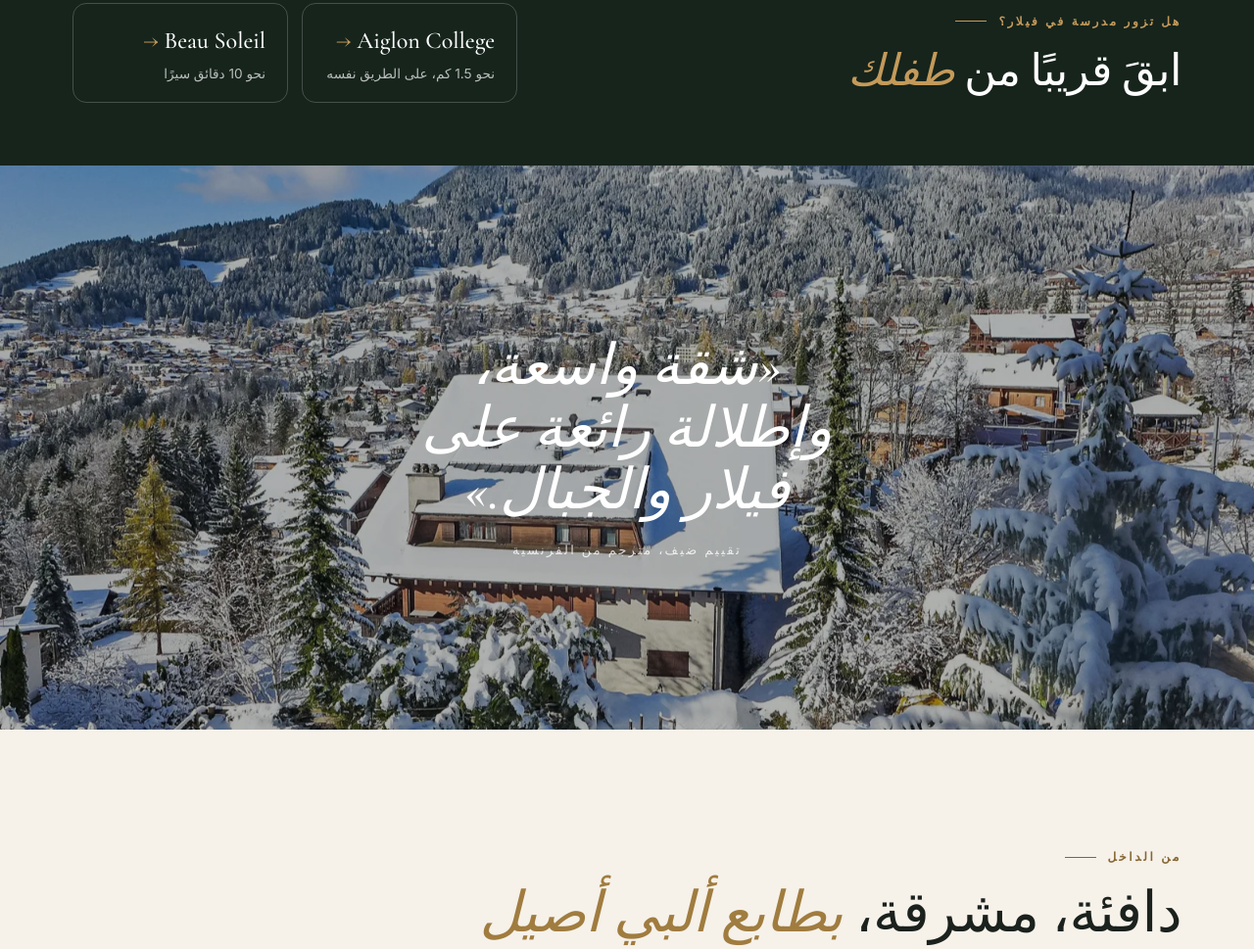
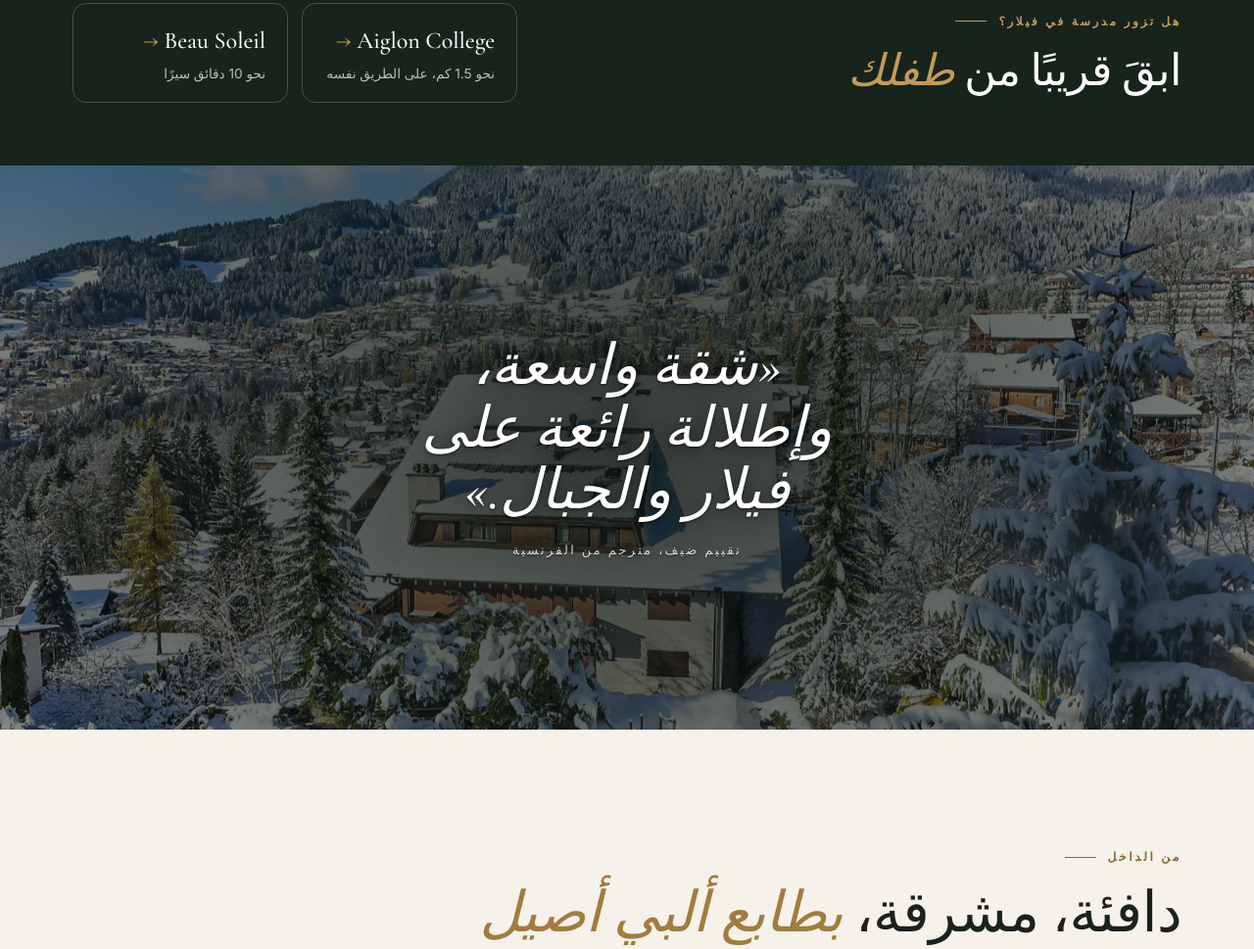
Before and after one commit to JonathanWilson1/villars-flat, a plain HTML site: page ar/index.html in a window 1280 px wide. Shown: the part 1762-2731 px from the top of the page at 98% size. Drawn offline with nearby package versions, Linux system fonts and the light colour scheme.

Commit message:
Quote band: radial vignette behind the review text, stronger in winter
Co-Authored-By: Claude Fable 5.1 <noreply@anthropic.com>

```diff
--- a/ar/index.html
+++ b/ar/index.html
@@ -124,8 +124,9 @@
   /* panorama band */
   .band{position:relative;height:72vh;min-height:420px;overflow:hidden}
   .band img{position:absolute;inset:-10% 0;width:100%;height:120%;object-fit:cover;will-change:transform}
-  .band .quote{position:absolute;inset:0;display:flex;align-items:center;justify-content:center;text-align:center;color:#fff;background:rgba(10,18,13,.32);padding:24px}
-  .band blockquote{font-family:var(--serif);font-style:italic;font-size:clamp(2rem,5vw,3.6rem);margin:0;max-width:18ch;line-height:1.1}
+  .band .quote{position:absolute;inset:0;display:flex;align-items:center;justify-content:center;text-align:center;color:#fff;background:radial-gradient(ellipse 55% 80% at 50% 50%,rgba(10,18,13,.74),rgba(10,18,13,.4) 100%);padding:24px}
+  [data-season="winter"] .band .quote{background:radial-gradient(ellipse 55% 80% at 50% 50%,rgba(10,18,13,.82),rgba(10,18,13,.5) 100%)}
+  .band blockquote{font-family:var(--serif);font-style:italic;font-size:clamp(2rem,5vw,3.6rem);margin:0;max-width:18ch;line-height:1.1;text-shadow:0 1px 3px rgba(0,0,0,.6),0 2px 24px rgba(0,0,0,.6)}
 
   /* gallery */
   .gallery{display:grid;grid-template-columns:repeat(12,1fr);grid-auto-rows:120px;gap:14px;margin-top:48px}
```
Also changed, not shown: de/index.html (+3 -2 lines), es/index.html (+3 -2 lines), fr/index.html (+3 -2 lines), index.html (+3 -2 lines), it/index.html (+3 -2 lines), nl/index.html (+3 -2 lines), pt/index.html (+3 -2 lines), ru/index.html (+3 -2 lines), zh/index.html (+3 -2 lines).
